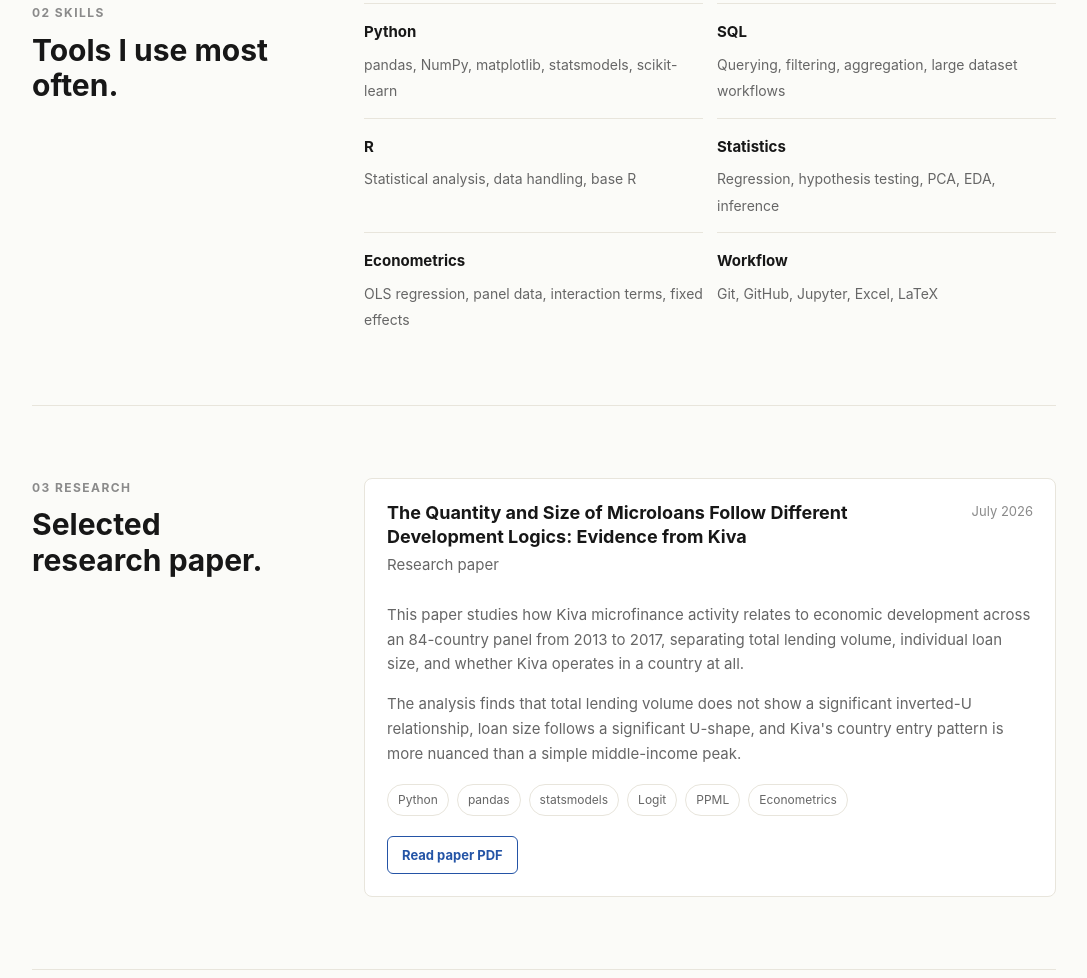
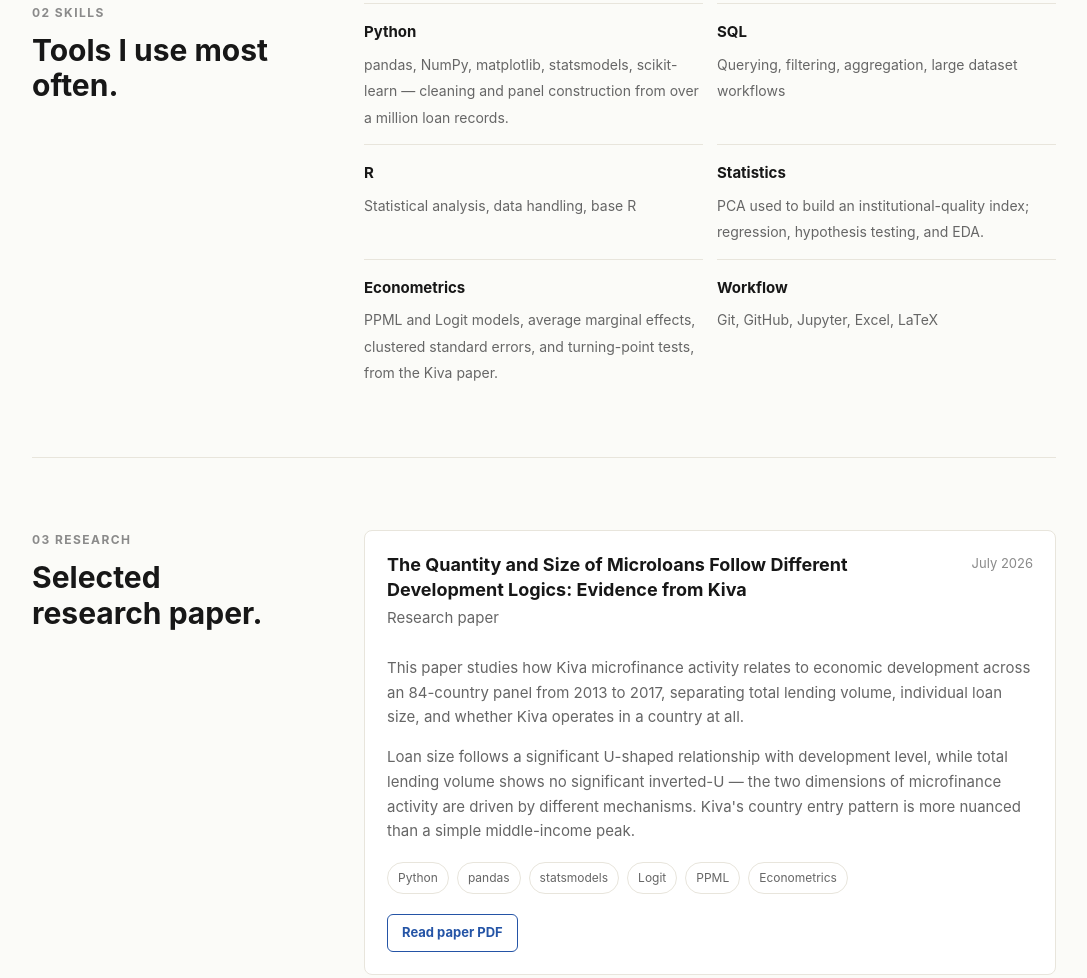
Before and after one commit to KexingYan/KexingYan.github.io, a plain HTML site: page index.html in a window 1280 px wide. Shown: the part 1276-2254 px from the top of the page, without its empty margins (96-1183 px from the left). Drawn offline with Linux system fonts and the light colour scheme.

Commit message:
Improve research summary, skills detail, and section labels

```diff
--- a/index.html
+++ b/index.html
@@ -563,7 +563,7 @@
           <li><a href="#about" data-i18n="nav.about">About</a></li>
           <li><a href="#skills" data-i18n="nav.skills">Skills</a></li>
           <li><a href="#research" data-i18n="nav.research">Research</a></li>
-          <li><a href="#experience" data-i18n="nav.experience">Experience</a></li>
+          <li><a href="#experience" data-i18n="nav.experience">Honours</a></li>
           <li><a href="#contact" data-i18n="nav.contact">Contact</a></li>
         </ul>
         <!-- Language toggle. EN / 中文 are language endonyms, shown untranslated
@@ -580,7 +580,7 @@
   <main id="top">
     <section class="hero" aria-labelledby="intro-title">
       <div>
-        <p class="eyebrow" data-i18n="hero.eyebrow">Open to internships</p>
+        <p class="eyebrow" data-i18n="hero.eyebrow">Open to Summer 2027 internships</p>
         <h1 id="intro-title" data-i18n="hero.title">Statistics and Economics student focused on applied data work.</h1>
         <p class="hero-summary" data-i18n="hero.summary">
           I am Kexing Yan, an Honours BSc student at the University of Toronto, double-majoring in Economics with a Data Analytics focus and Statistics. I work with data, econometrics, and clear research questions.
@@ -648,7 +648,7 @@
         <div class="skills">
           <div class="skill">
             <strong>Python</strong>
-            <span>pandas, NumPy, matplotlib, statsmodels, scikit-learn</span>
+            <span data-i18n="skills.python">pandas, NumPy, matplotlib, statsmodels, scikit-learn — cleaning and panel construction from over a million loan records.</span>
           </div>
           <div class="skill">
             <strong>SQL</strong>
@@ -660,11 +660,11 @@
           </div>
           <div class="skill">
             <strong data-i18n="skills.statisticsName">Statistics</strong>
-            <span data-i18n="skills.statistics">Regression, hypothesis testing, PCA, EDA, inference</span>
+            <span data-i18n="skills.statistics">PCA used to build an institutional-quality index; regression, hypothesis testing, and EDA.</span>
           </div>
           <div class="skill">
             <strong data-i18n="skills.econometricsName">Econometrics</strong>
-            <span data-i18n="skills.econometrics">OLS regression, panel data, interaction terms, fixed effects</span>
+            <span data-i18n="skills.econometrics">PPML and Logit models, average marginal effects, clustered standard errors, and turning-point tests, from the Kiva paper.</span>
           </div>
           <div class="skill">
             <strong data-i18n="skills.workflowName">Workflow</strong>
@@ -693,7 +693,7 @@
               This paper studies how Kiva microfinance activity relates to economic development across an 84-country panel from 2013 to 2017, separating total lending volume, individual loan size, and whether Kiva operates in a country at all.
             </p>
             <p data-i18n="research.abstract2">
-              The analysis finds that total lending volume does not show a significant inverted-U relationship, loan size follows a significant U-shape, and Kiva's country entry pattern is more nuanced than a simple middle-income peak.
+              Loan size follows a significant U-shaped relationship with development level, while total lending volume shows no significant inverted-U — the two dimensions of microfinance activity are driven by different mechanisms. Kiva's country entry pattern is more nuanced than a simple middle-income peak.
             </p>
             <div class="tags">
               <span class="tag">Python</span>
@@ -705,6 +705,13 @@
             </div>
             <div class="item-actions">
               <a class="paper-link" href="papers/the-quantity-and-size-of-microloans.pdf" target="_blank" rel="noreferrer" data-i18n="research.readPaper">Read paper PDF</a>
+              <!-- TODO: repo URL — BLOCKED. No confirmed public GitHub repo for the
+                   Kiva paper (the only known repo is the private GitHub Classroom
+                   one at github.com/ECO225-2026/eco225-project-KexingYan). When a
+                   public URL is provided, uncomment the anchor below, set href, and
+                   add a "research.viewCode": "查看代码" entry to translations.zh:
+              <a class="paper-link" href="REPO_URL" target="_blank" rel="noreferrer" data-i18n="research.viewCode">View code</a>
+              -->
             </div>
           </article>
         </div>
@@ -714,8 +721,8 @@
     <section id="experience" aria-labelledby="experience-title">
       <div class="section-grid">
         <div>
-          <p class="section-kicker" data-i18n="experience.kicker">04 Experience</p>
-          <h2 id="experience-title" data-i18n="experience.title">Seminars and honours.</h2>
+          <p class="section-kicker" data-i18n="experience.kicker">04 Honours &amp; Activities</p>
+          <h2 id="experience-title" data-i18n="experience.title">Scholarships, seminars, and activities.</h2>
         </div>
         <div class="list">
           <article class="item">
@@ -749,7 +756,7 @@
       <div class="section-grid">
         <div>
           <p class="section-kicker" data-i18n="contact.kicker">05 Contact</p>
-          <h2 id="contact-title" data-i18n="contact.title">Let us connect.</h2>
+          <h2 id="contact-title" data-i18n="contact.title">Let's connect.</h2>
         </div>
         <div class="contact-block">
           <a class="contact-link" href="mailto:ykx050915@gmail.com">
@@ -798,12 +805,12 @@
           "nav.about": "关于",
           "nav.skills": "技能",
           "nav.research": "研究",
-          "nav.experience": "经历",
+          "nav.experience": "荣誉",
           "nav.contact": "联系",
           "nav.aria": "主导航",
           "langToggle.aria": "语言",
           // Hero
-          "hero.eyebrow": "正在寻找实习",
+          "hero.eyebrow": "正在寻找 2027 年暑期实习",
           "hero.title": "专注于应用数据工作的统计学与经济学学生。",
           "hero.summary": "我是 Kexing Yan，University of Toronto 理学荣誉学士在读，经济学（数据分析方向）与统计学双专业。我的工作围绕数据、计量经济学与明确的研究问题展开。",
           "hero.viewResearch": "查看研究",
@@ -830,12 +837,13 @@
           // Skills
           "skills.kicker": "02 技能",
           "skills.title": "最常使用的工具。",
+          "skills.python": "pandas、NumPy、matplotlib、statsmodels、scikit-learn —— 对逾百万条贷款记录进行清洗与面板构建。",
           "skills.sql": "查询、筛选、聚合、大数据集处理流程",
           "skills.r": "统计分析、数据处理、base R",
           "skills.statisticsName": "统计学",
-          "skills.statistics": "回归、假设检验、主成分分析（PCA）、探索性数据分析（EDA）、统计推断",
+          "skills.statistics": "以主成分分析（PCA）构建制度质量指数；以及回归、假设检验与探索性数据分析（EDA）。",
           "skills.econometricsName": "计量经济学",
-          "skills.econometrics": "普通最小二乘（OLS）回归、面板数据、交互项、固定效应",
+          "skills.econometrics": "PPML 与 Logit 模型、平均边际效应、聚类标准误与拐点检验，均出自 Kiva 论文。",
           "skills.workflowName": "工作流",
           // Research
           "research.kicker": "03 研究",
@@ -844,12 +852,12 @@
           "research.paperType": "研究论文",
           "research.date": "2026 年 7 月",
           "research.abstract1": "本文基于 2013 至 2017 年、覆盖 84 个国家的面板数据，研究 Kiva 小额信贷活动与经济发展的关系，并将总放贷量、单笔贷款规模，以及 Kiva 是否在某国开展业务三者区分开来。",
-          "research.abstract2": "分析发现，总放贷量并未呈现显著的倒 U 型关系，单笔贷款规模呈现显著的 U 型，而 Kiva 的国家进入模式比简单的中等收入峰值更为复杂。",
+          "research.abstract2": "单笔贷款规模与发展水平呈现显著的 U 型关系，而总放贷量并未呈现显著的倒 U 型——小额信贷活动的这两个维度由不同的机制驱动。Kiva 的国家进入模式比简单的中等收入峰值更为复杂。",
           "research.tagEconometrics": "计量经济学",
           "research.readPaper": "阅读论文 PDF",
           // Experience
-          "experience.kicker": "04 经历",
-          "experience.title": "研讨会与荣誉。",
+          "experience.kicker": "04 荣誉与活动",
+          "experience.title": "奖学金、研讨会与活动。",
           "experience.item1Title": "线上经济与金融研讨会参与者",
           "experience.item1Date": "2024 年至今",
           "experience.item1Bullet": "参加涵盖宏观经济趋势、货币政策与全球金融市场的研讨会。",
```
